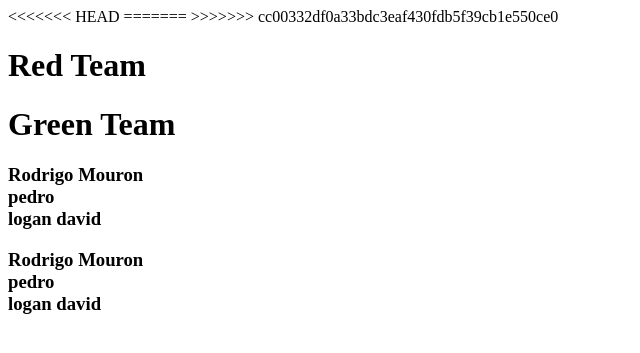
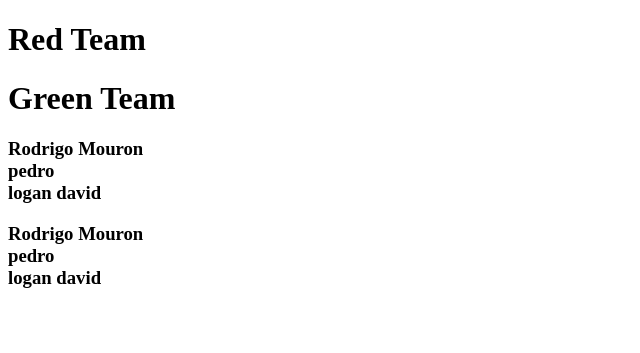
Before and after one commit to FlynnByReference/CSCE-3513-2022-Project, a Flask app: page /action in a window 1280 px wide. Shown: the top 353 px of the page, without its empty margins (0-640 px from the left). Run offline with Flask 2, Linux system fonts and the light colour scheme.

Commit message:
update to player action

```diff
--- a/templates/playerAction.html
+++ b/templates/playerAction.html
@@ -5,12 +5,8 @@
 <meta http-equiv="content-type" content="text/html; charset=UTF-8" />
 <meta name="viewport" content="width=device-width, initial-scale=1, maximum-scale=1.0, user-scalable=no"/>
 <script src="https://code.jquery.com/jquery-3.5.1.min.js"></script>
-<<<<<<< HEAD
 <link rel="stylesheet" type="text/css" href="{{ url_for('static', filename='styles.css') }}" /></head>
-=======
-<link rel="stylesheet" type="text/css" href="{{ url_for('static', filename='styles.css') }}" />
-</head>
->>>>>>> cc00332df0a33bdc3eaf430fdb5f39cb1e550ce0
+
 
 <body>
   <div class="col-action">
--- a/templates/splitPlayers.html
+++ b/templates/splitPlayers.html
@@ -110,13 +110,9 @@
   test.send(sendData);
 }
 
-// b gets you to the action page
-// n brings you to the splash page
+//enter to get to next page
 $(window).on('keypress',function(e){
   console.log(e.keyCode)
-//  if(e.keyCode == 110){
-//   window.location.replace('http://127.0.0.1:5000/')
-//  }
  if(e.keyCode == 13)
  window.location.replace('http://127.0.0.1:5000/action')
 });
```
